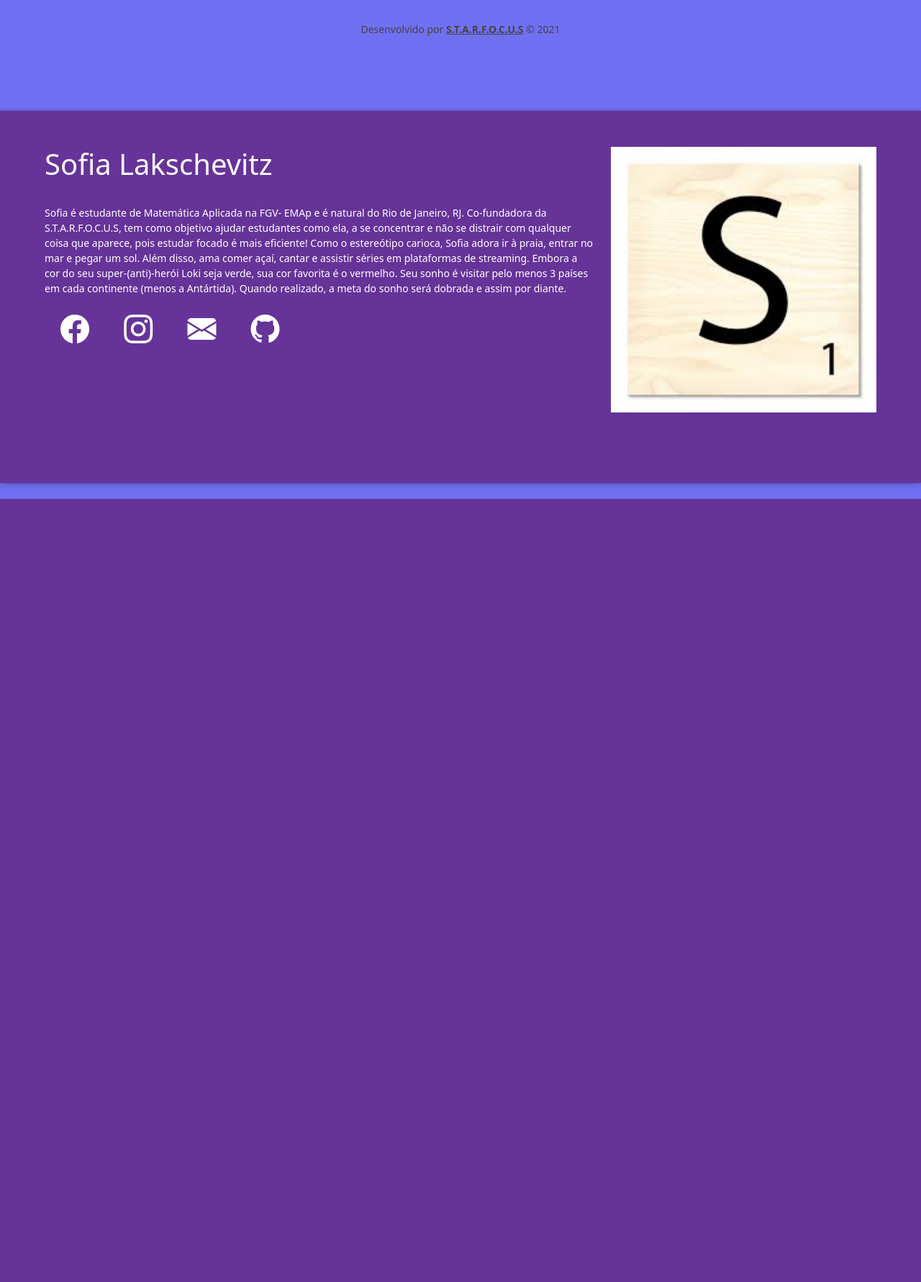
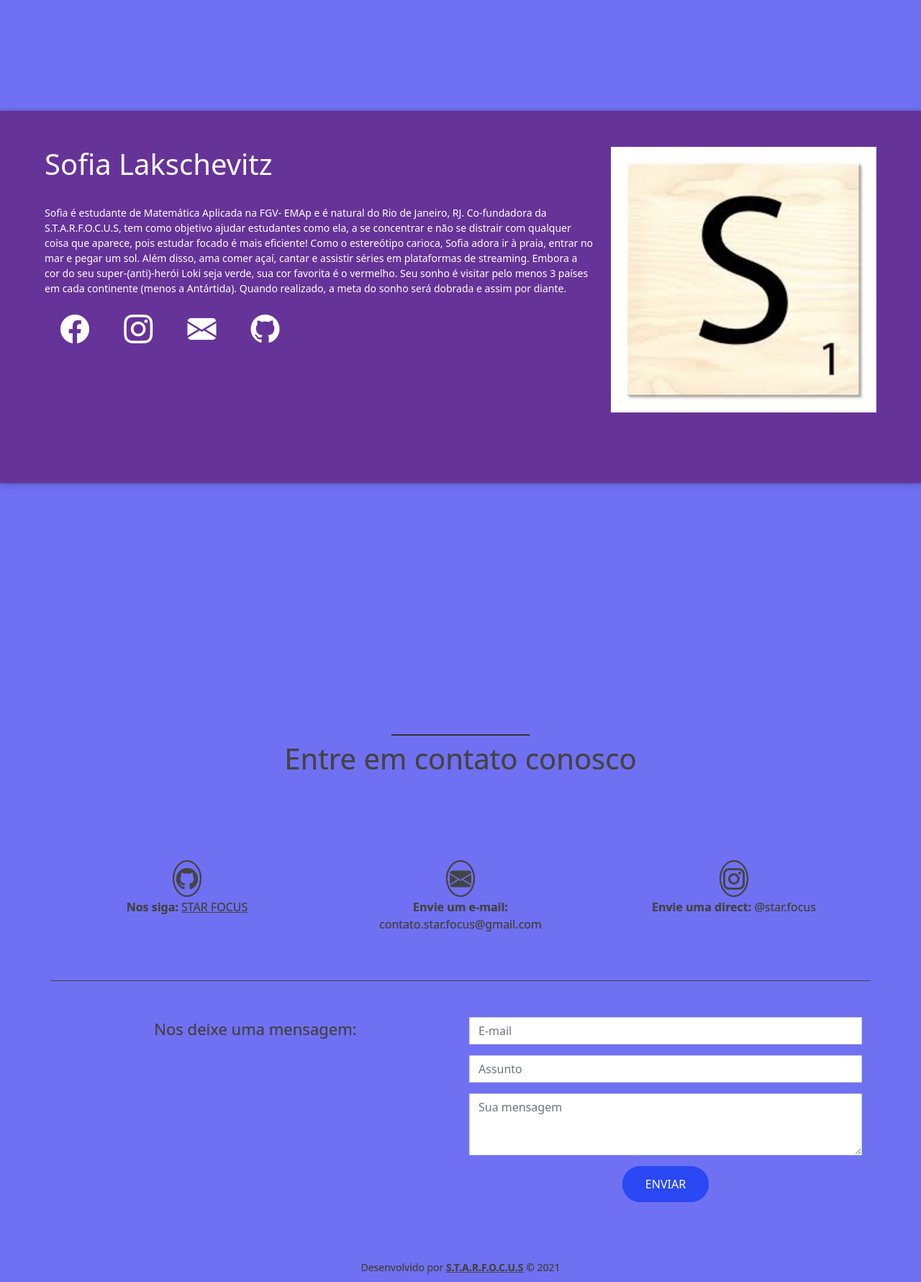
Before and after one commit to JaironHenrique/app-de-gerenciamento, a Django app: page /desenvolvedores/ in a window 1280 px wide. Shown: the part 2840-4621 px from the top of the page at 72% size. Before the commit the page ends 3533 px from the top, so only its background shows below. Run offline with Django 3.2, Linux system fonts and the light colour scheme.

Commit message:
Correção de bugs

```diff
--- a/starfocus/static/style.css
+++ b/starfocus/static/style.css
@@ -131,11 +131,11 @@ header, .navbar {
   text-decoration: none;
 }
 
-.carousel-caption.d-md-block h2 {
+.carousel-caption .d-md-block h2 {
   text-shadow: #000 2px 2px;
 }
 
-.carousel-caption.d-md-block p {
+.carousel-caption .d-md-block p {
   text-shadow: #000 0.5px 0.5px;
 }
 
--- a/starfocus/templates/desenvolvedores/desenvolvedores.htm
+++ b/starfocus/templates/desenvolvedores/desenvolvedores.htm
@@ -165,4 +165,56 @@
     </div>
   </div>
 </div>
+
+<!-- Footer -->
+
+{% block rodape %}
+  <footer>
+  <div id="contact-area-des">
+    <div class="container">
+      <div class="row">
+        <div class="col-md-12">
+          <h3 class="main-title footer-title">Entre em contato conosco</h3>
+        </div>
+        <div class="col-md-4 contact-box">
+          <i class="bi bi-github"></i>
+          <p><span class="contact-title">Nos siga:</span> <a href="https://github.com/JaironHenrique/app-de-gerenciamento" id="git_starfocus" target="blank">STAR FOCUS</a></p>
+        </div>
+        <div class="col-md-4 contact-box">
+          <i class="bi bi-envelope-fill"></i>
+          <p><span class="contact-title">Envie um e-mail:</span> <e-mail>contato.star.focus@gmail.com</e-mail></p>
+        </div>
+        <div class="col-md-4 contact-box">
+          <i class="bi bi-instagram"></i>
+          <p><span class="contact-title">Envie uma direct:</span> @star.focus</p>
+        </div>
+        <div class="col-md-6" id="msg-box">
+          <p>Nos deixe uma mensagem:</p>
+        </div>
+        <div class="col-md-6" id="contact-form">
+          <form action="#">
+            <input type="email" class="form-control" placeholder="E-mail" name="email">
+            <input type="email" class="form-control" placeholder="Assunto" name="subject">
+            <textarea class="form-control" rows="3" placeholder="Sua mensagem" name="message"></textarea>
+            <input type="submit" class="main-btn" value="Enviar">
+          </form>
+        </div>
+      </div>
+    </div>
+  </div>
+
+  <div id="copy-area-des">
+    <div class="container">
+      <div class="row">
+        <div class="col-md-12">
+          <p>Desenvolvido por <a href="{% url 'index' %}" target="_blank">S.T.A.R.F.O.C.U.S</a> &copy; 2021</p>
+        </div>
+      </div>
+    </div>
+  </div>
+</footer>
+
+<a href="#" class="botao-top"><i class="bi bi-arrow-up"></i></a>
 {% endblock %}
+
+{% endblock %}
--- a/starfocus/templates/index.htm
+++ b/starfocus/templates/index.htm
@@ -58,7 +58,7 @@
               <div class="carousel-item">
                 <img src="{% static 'img/banner_pomodoro.jpg' %}" class="d-block w-100" alt="Pomodoro">
                 <div class="carousel-caption d-md-block">
-                    <h2>Quer conhecer o melhor método de foco?</h2>
+                    <h2>Quer ter um foco maior?</h2>
                     <p>Use o método pomodoro.</p>
                     <a href="{% url 'login' %}" class="main-btn">Fazer login</a>
                 </div>
--- a/starfocus/templates/template.htm
+++ b/starfocus/templates/template.htm
@@ -25,6 +25,9 @@
         <p>Conteúdo padrão</p>
     {% endblock %}
 
-    {% include "rodape.htm" %}
+    {% block rodape %}
+        {% include "rodape.htm" %}
+    {% endblock %}
+
 </body>
 </html>
```
Also changed, not shown: img/STARFOCUS-logo.ico (deleted), img/amanda.jpg (deleted), img/ampulheta.png (deleted), img/banner_estudo_trabalho.jpg (deleted), img/banner_foco.jpg (deleted), img/banner_planejamento.jpg (deleted), img/banner_pomodoro.jpg (deleted), img/banner_saude.jpg (deleted), img/escalar_até_estrelas.jpg (deleted), img/ezequiel.jpg (deleted), img/foguete.jpg (deleted), img/grafico_generico.jpg (deleted), img/jairon.jpg (deleted), img/logotipo.png (deleted), 1 more files, 1 other file. Lines whose indentation alone changed are shown as unchanged.
